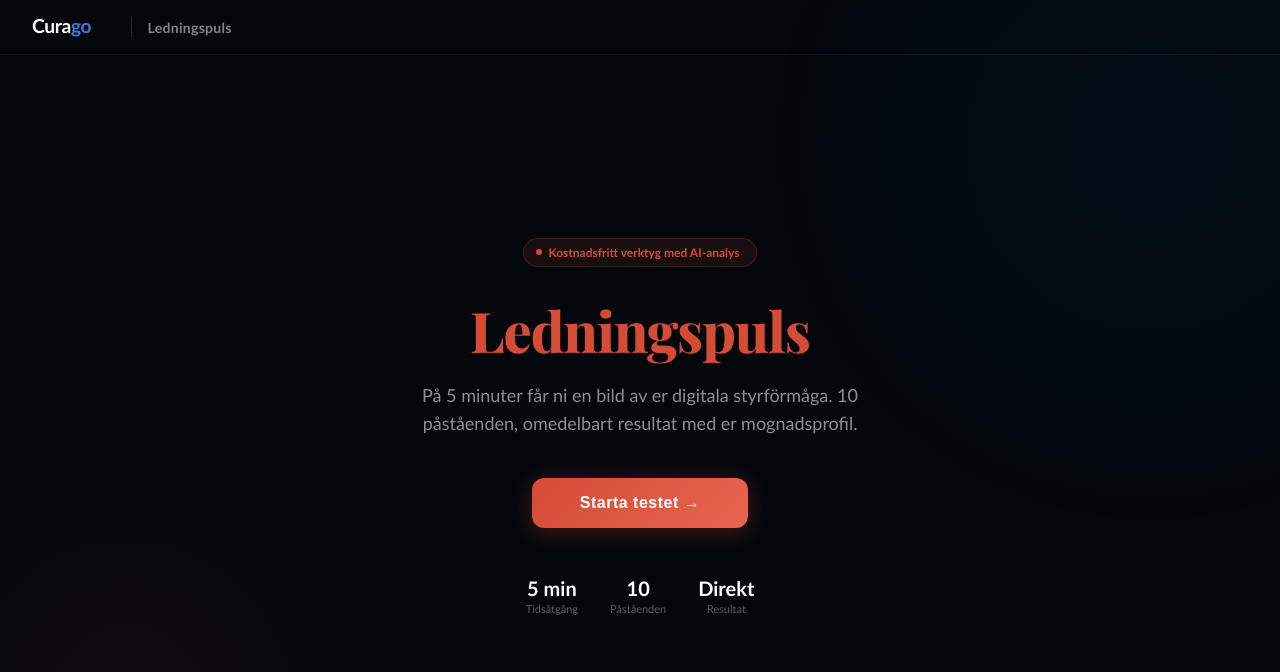
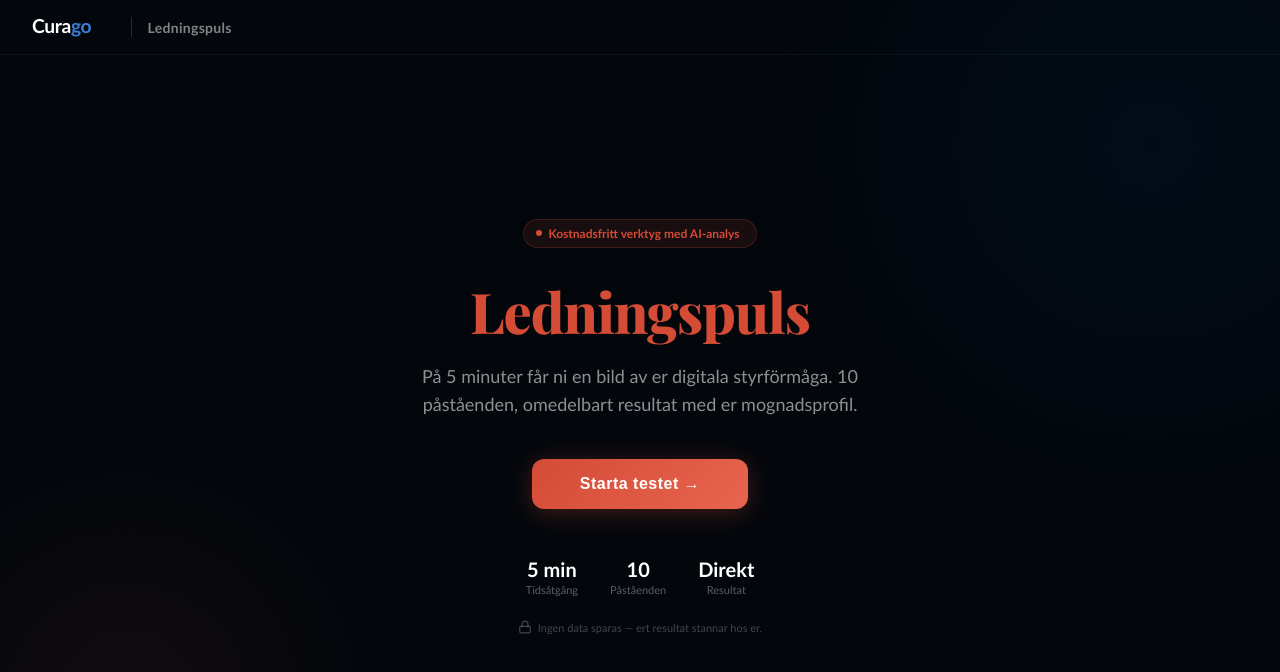
Before and after one commit to Criterio-inc/ledningskollen, a Next.js app: page / in a window 1280 px wide. Shown: the top 672 px of the page. Built offline with nearby package versions, Linux system fonts and the light colour scheme.

Commit message:
Lägg till integritetsinformation på startsidan
Diskret text med lås-ikon under knapparna: "Ingen data sparas — ert
resultat stannar hos er."

https://claude.ai/code/session_01D3SJVV1x9pj9NHycnSf5w7

```diff
--- a/app/ledningskollen.js
+++ b/app/ledningskollen.js
@@ -796,10 +796,21 @@ export default function Ledningskollen() {
               </div>
             ))}
           </div>
+
+          <div style={{
+            display: "flex", alignItems: "center", justifyContent: "center", gap: 6,
+            marginTop: 24, animation: "fadeInUp 0.6s ease 0.5s both",
+          }}>
+            <svg width="14" height="14" viewBox="0 0 24 24" fill="none" stroke="rgba(255,255,255,0.25)" strokeWidth="2" strokeLinecap="round" strokeLinejoin="round">
+              <rect x="3" y="11" width="18" height="11" rx="2" ry="2" />
+              <path d="M7 11V7a5 5 0 0 1 10 0v4" />
+            </svg>
+            <span style={{ fontSize: 11, color: "rgba(255,255,255,0.25)" }}>
+              Ingen data sparas — ert resultat stannar hos er.
+            </span>
+          </div>
         </div>
       )}
-
-      {/* QUIZ */}
       {phase === "quiz" && (
         <div style={{
           position: "relative", zIndex: 10,
```
